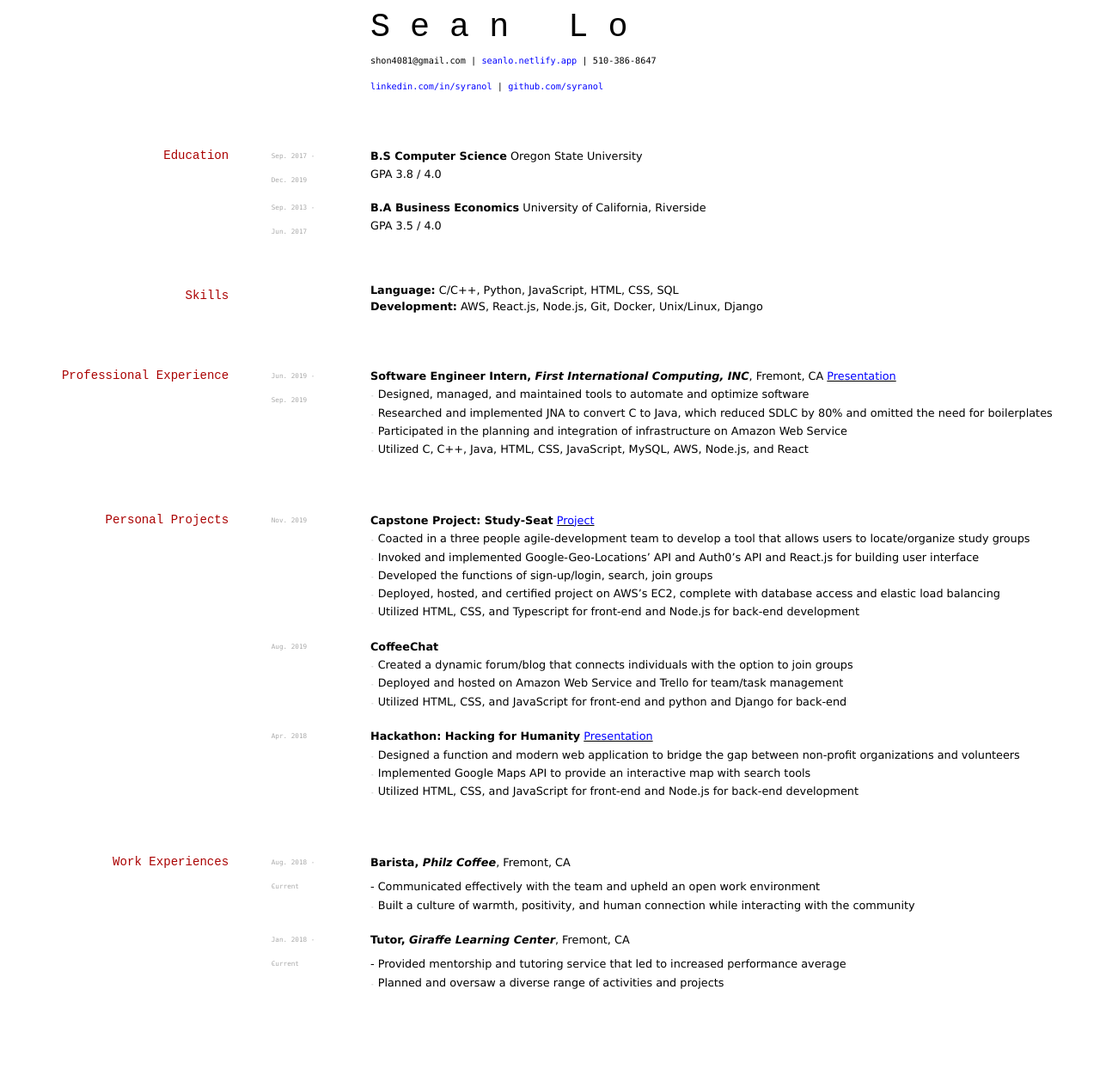
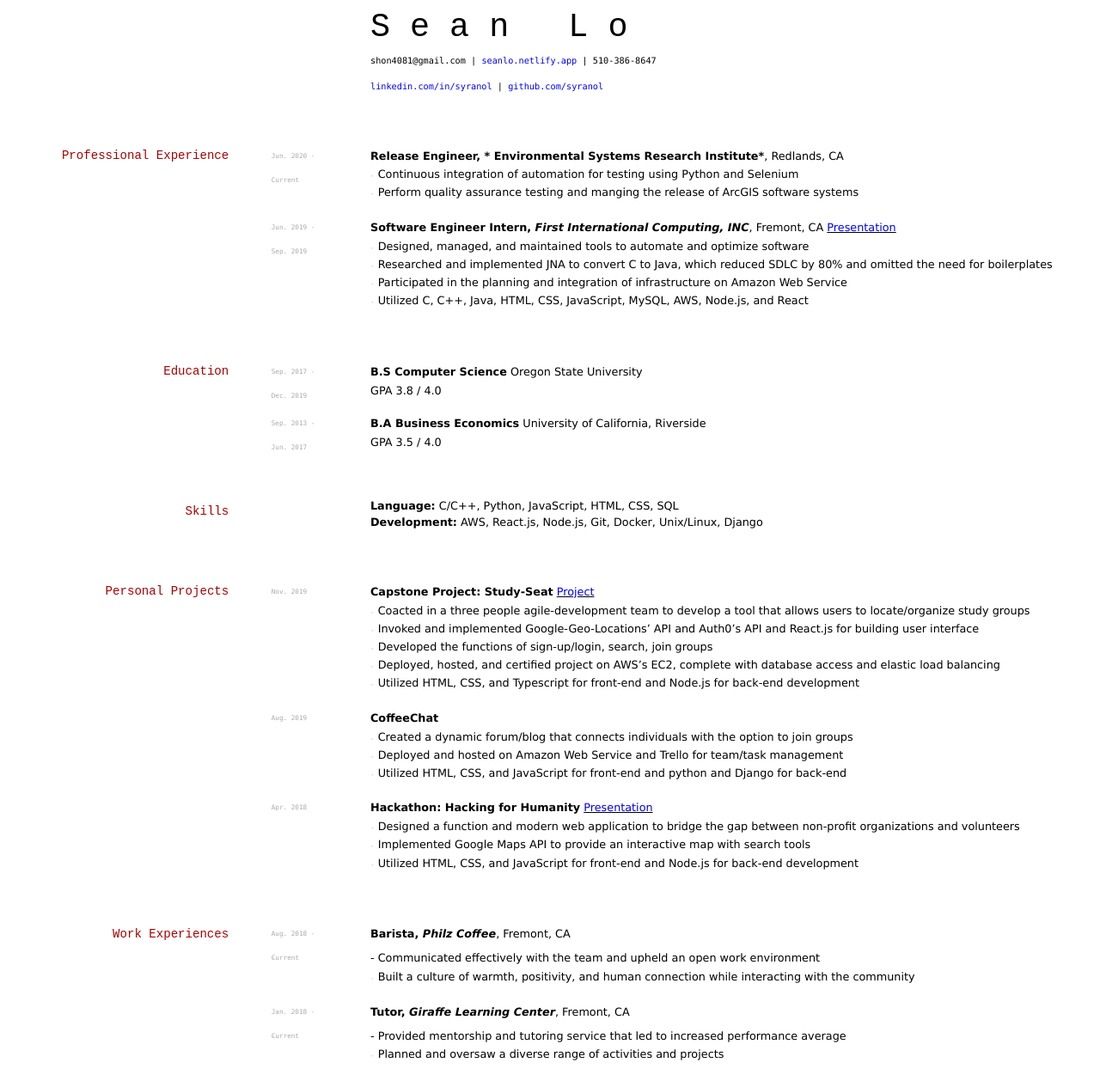
Before and after one commit to elipapa/markdown-cv, a Jekyll site: the page built from index.md, in a window 1280 px wide. Shown: the whole page at 86% size. Built offline with Jekyll 4.4.1, drawn with Linux system fonts in a browser that asks for light colours; before the commit the page ends 1175 px from its top, so only the background shows below that.

Commit message:
Update index.md

```diff
--- a/index.md
+++ b/index.md
@@ -13,6 +13,26 @@ title: Sean Lo's Resume
   <a href="https://www.linkedin.com/in/syranol"><font color="blue">linkedin.com/in/syranol </font></a>
   <font color="black">|</font> <a href="https://github.com/syranol"><font color="blue">github.com/syranol</font></a>
 </div>
+
+## Professional Experience
+
+`Jun. 2020 -`
+__Release Engineer, * Environmental Systems Research Institute*__, Redlands, CA
+
+`Current`
+- `-` Continuous integration of automation for testing using Python and Selenium
+- `-` Perform quality assurance testing and manging the release of ArcGIS software systems
+
+`Jun. 2019 -`
+__Software Engineer Intern, *First International Computing, INC*__, Fremont, CA <a href="https://www.slideshare.net/slideshow/embed_code/key/8Q79mh33AwR0jS"> <font color="blue"> Presentation </font> </a>
+
+`Sep. 2019`
+- `-` Designed, managed, and maintained tools to automate and optimize software
+- `-` Researched and implemented JNA to convert C to Java, which reduced SDLC by 80%
+and omitted the need for boilerplates
+- `-` Participated in the planning and integration of infrastructure on Amazon Web Service
+- `-` Utilized C, C++, Java, HTML, CSS, JavaScript, MySQL, AWS, Node.js, and React
+
 
 ## Education
 
@@ -31,17 +51,6 @@ __B.A Business Economics__   University of California, Riverside
 ## Skills
 - __Language:__ C/C++, Python, JavaScript, HTML, CSS, SQL
 - __Development:__ AWS, React.js, Node.js, Git, Docker, Unix/Linux, Django
-
-## Professional Experience
-`Jun. 2019 -`
-__Software Engineer Intern, *First International Computing, INC*__, Fremont, CA <a href="https://www.slideshare.net/slideshow/embed_code/key/8Q79mh33AwR0jS"> <font color="blue"> Presentation </font> </a>
-
-`Sep. 2019`
-- `-` Designed, managed, and maintained tools to automate and optimize software
-- `-` Researched and implemented JNA to convert C to Java, which reduced SDLC by 80%
-and omitted the need for boilerplates
-- `-` Participated in the planning and integration of infrastructure on Amazon Web Service
-- `-` Utilized C, C++, Java, HTML, CSS, JavaScript, MySQL, AWS, Node.js, and React
 
 ## Personal Projects
 
```
